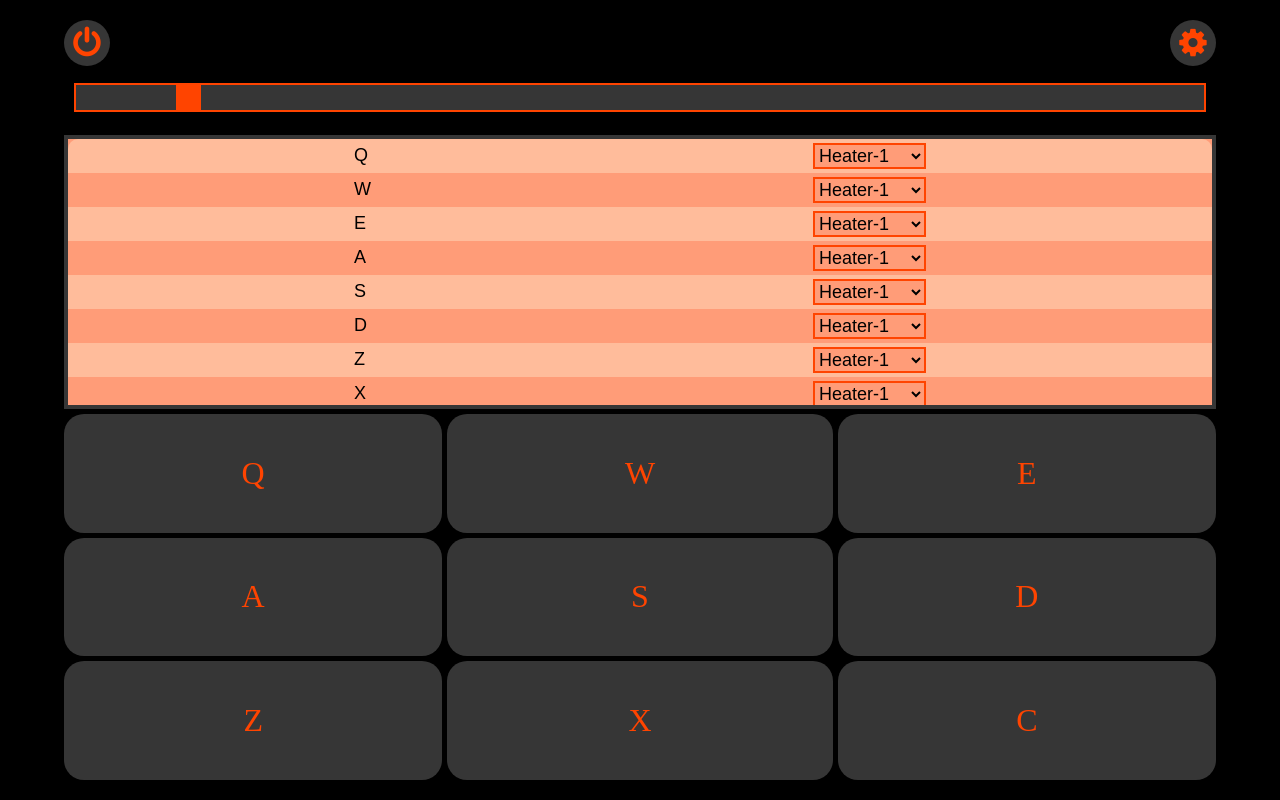
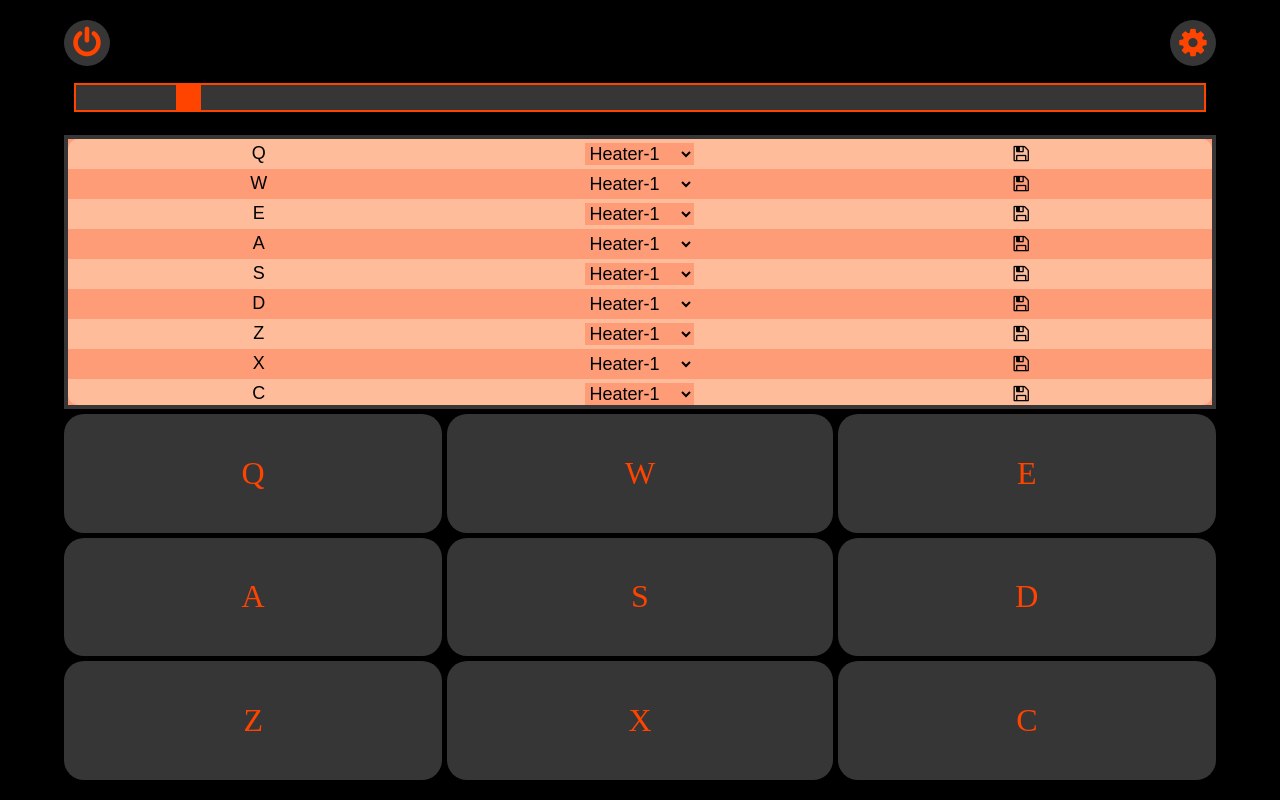
Before and after one commit to JohnDelta/drum-machine, a React (Create React App) app: page / in a window 1280 px wide. Built offline with nearby package versions, Linux system fonts and the light colour scheme; a web font is replaced by a local one.

Commit message:
finished styling edit window

```diff
--- a/src/App.css
+++ b/src/App.css
@@ -53,6 +53,7 @@
 	justify-content : center;
 	align-items : center;
 	color : rgba(255,68,0,1);
+	cursor : pointer;
 }
 
 .edit-button {
@@ -181,6 +182,7 @@
 	font-size : 2em;
 	color : #ff4400;
 	outline : none;
+	cursor : pointer;
 }
 
 .EditWindow {
@@ -195,9 +197,10 @@
 }
 
 .pad-to-sound {
-	display : flex;
-	flex-direction : row;
-	justify-content : space-between;
+	display : grid;
+	grid-template-columns : repeat(3,33%);
+	justify-content : space-around;
+	justify-items  : center;
 	align-items : center;
 	font-family: 'Darker Grotesque', sans-serif;
 	font-size : 18px;
@@ -209,14 +212,14 @@
 }
 
 .pad-to-sound select {
-	margin-right : 25%;
 	min-width : 100px;
 	background-color : #ff9c78;
-	border : 2px solid #ff4400;
+	border : none;
 	font-family: 'Darker Grotesque', sans-serif;
 	font-size : 18px;
+	cursor : pointer;
 }
 
-.pad-to-sound p {
-	margin-left : 25%;
+.pad-to-sound i {
+	cursor : pointer;
 }
--- a/src/EditWindow.js
+++ b/src/EditWindow.js
@@ -23,6 +23,7 @@ class EditWindow extends React.Component {
 					<div className="pad-to-sound">
 						<p>{padItem.keyTrigger}</p>
 						<select>{sounds}</select>
+						<i className="fa fa-save" />
 					</div>
 				);
 			});
```
